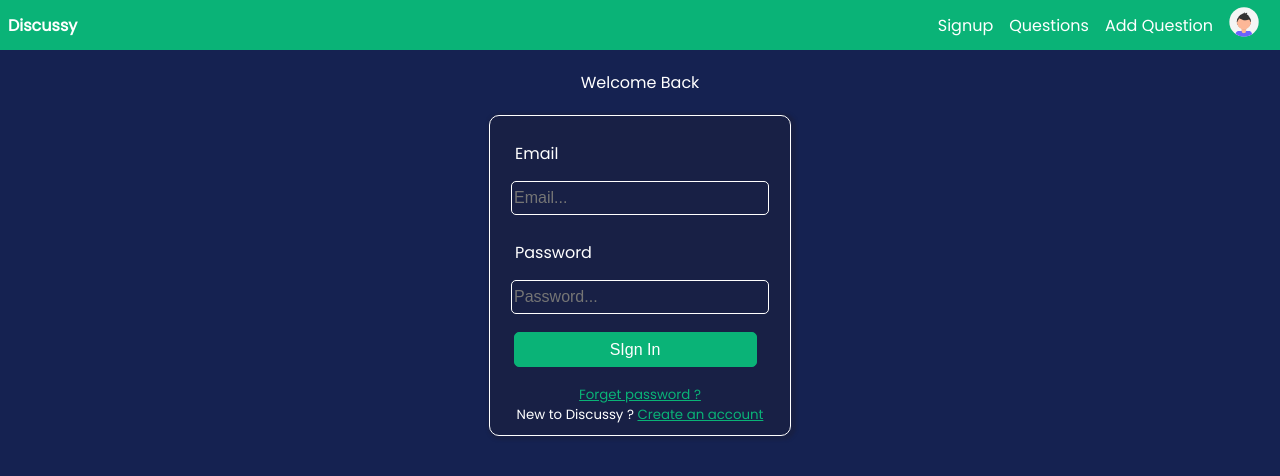
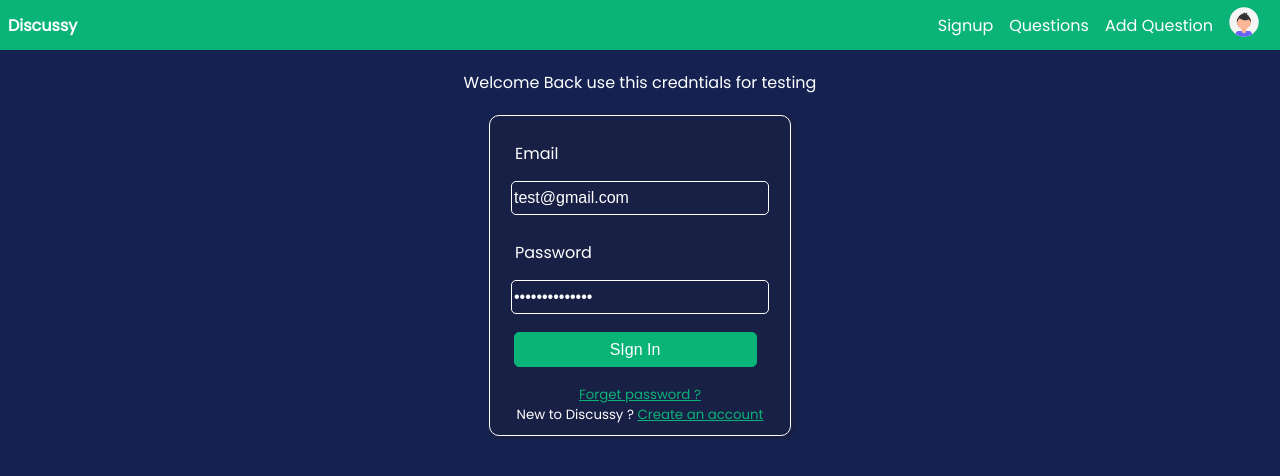
Before and after one commit to programmerraja/discussy, a React (Create React App) app in the folder client/: page /signin in a window 1280 px wide. Shown: the top 476 px of the page. Built offline with nearby package versions, Linux system fonts and the light colour scheme.

Commit message:
created dummy user

```diff
--- a/client/src/pages/Signin/index.js
+++ b/client/src/pages/Signin/index.js
@@ -13,8 +13,8 @@ import "./style.css";
 
 
 function Signin({setUser}){
-  const [email,setEmail]=useState("");
-  const [password,setPassword]=useState("");
+  const [email,setEmail]=useState("test@gmail.com");
+  const [password,setPassword]=useState("test@gmail.com");
   const [loading,setLoading]=useState("");
 
   const history = useHistory();
@@ -60,7 +60,7 @@ function Signin({setUser}){
     <>
     <SquareLoader  loading={loading}/>
     <div className="user">
-      <p>Welcome Back</p>
+      <p>Welcome Back use this credntials for testing</p>
     </div>
     <div className="signin_container">
       <div className="form_container">
```
